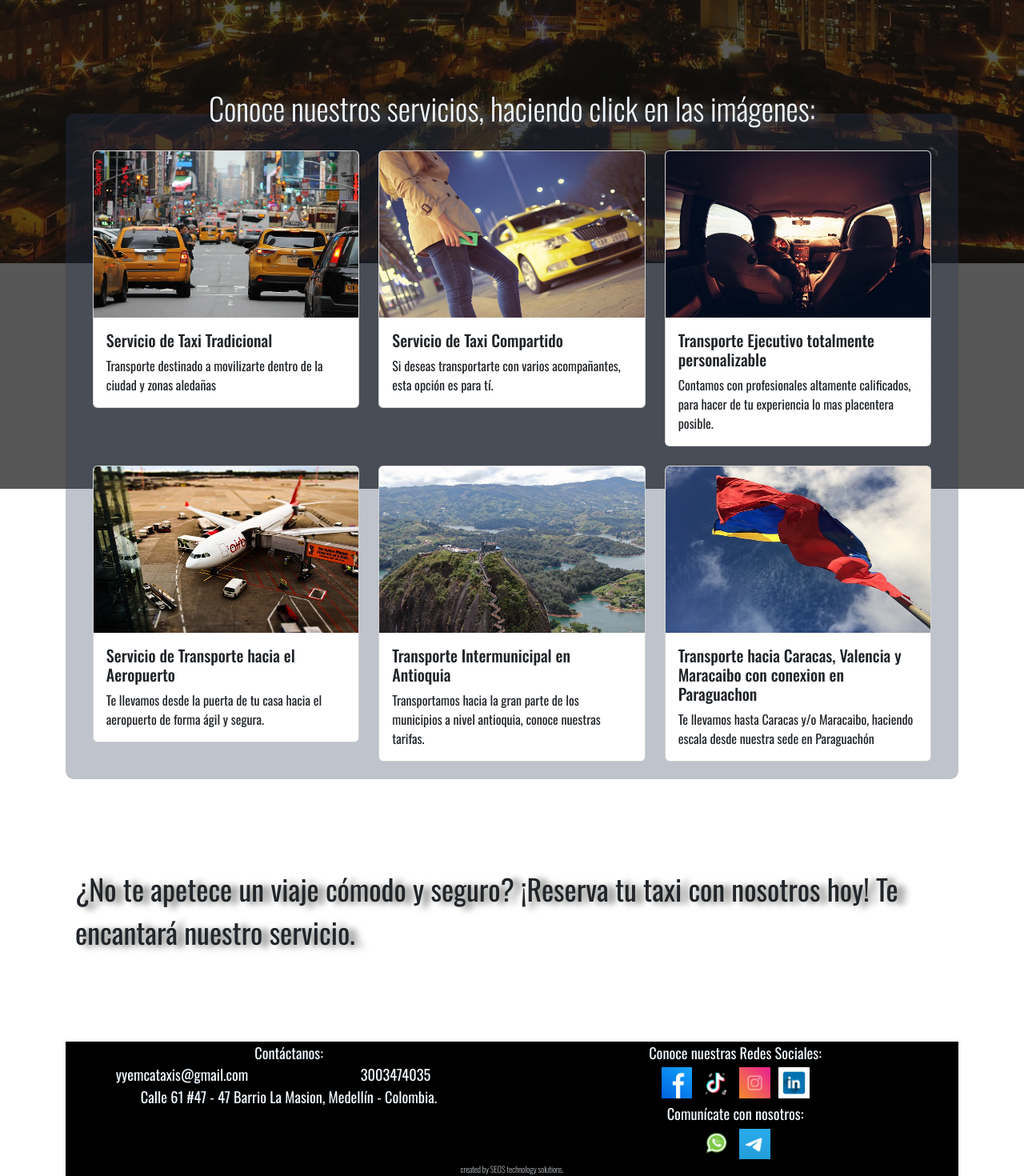
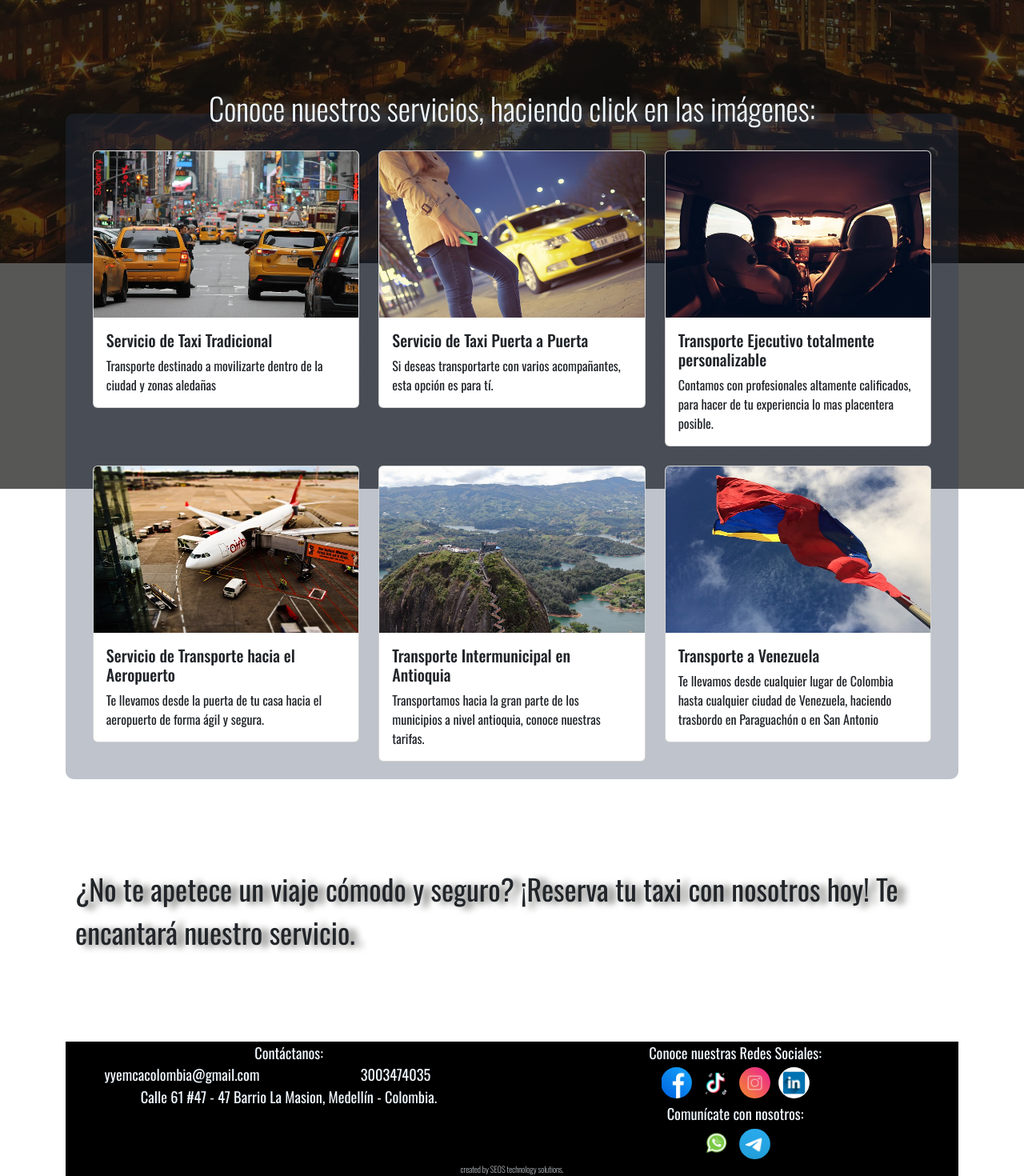
Before and after one commit to OSNAIDER2022/YYEMCA, a React (Create React App) app in the folder yyem-app/: page / in a window 1280 px wide. Shown: the part 637-2107 px from the top of the page at 80% size. Built offline with nearby package versions, Linux system fonts and the light colour scheme; a web font is replaced by a local one.

Commit message:
feat: Modificaciones UI/UX

```diff
--- a/yyem-app/src/components/Contactos.js
+++ b/yyem-app/src/components/Contactos.js
@@ -8,7 +8,7 @@ function Contactos(){
                 <Col>Contáctanos:</Col>
             </Row>
             <Row>
-                <Col>yyemcataxis@gmail.com</Col>
+                <Col>yyemcacolombia@gmail.com</Col>
                 <Col>3003474035</Col>
             </Row>
             <Row>
--- a/yyem-app/src/components/Portafolio.js
+++ b/yyem-app/src/components/Portafolio.js
@@ -19,7 +19,7 @@ function Portafolio() {
           <Modal {...props} aria-labelledby="contained-modal-title-vcenter" size='xl' className='b'>
             <Modal.Header closeButton >
               <Modal.Title id="contained-modal-title-vcenter">
-                Conoce nuestra lista de Precios!!
+                Negocia el costo de tu viaje!!
               </Modal.Title>
             </Modal.Header>
             <Modal.Body>
--- a/yyem-app/src/css/RedesSociales.css
+++ b/yyem-app/src/css/RedesSociales.css
@@ -4,7 +4,7 @@
 .redes_sociales{
 
     height:calc(6vh + 0.1vmin);
-    border-radius: 10%;
+    border-radius: 50%;
     padding: 1%;
 
 }
--- a/yyem-app/src/img/portafolio/datos_portafolio.js
+++ b/yyem-app/src/img/portafolio/datos_portafolio.js
@@ -18,7 +18,7 @@ import lista_precios from './lista_precios'
     },
     {
         'imagen': taxi_compartido,
-        'titulo': 'Servicio de Taxi Compartido',
+        'titulo': 'Servicio de Taxi Puerta a Puerta',
         'descripcion': 'Si deseas transportarte con varios acompañantes, esta opción es para tí.',
         'id_lista':lista_precios.transporteCompartido
 
@@ -55,8 +55,8 @@ import lista_precios from './lista_precios'
     // },
     {
         'imagen': venezuela,
-        'titulo': 'Transporte hacia Caracas, Valencia y Maracaibo con conexion en Paraguachon',
-        'descripcion': 'Te llevamos hasta Caracas y/o Maracaibo, haciendo escala desde nuestra sede en Paraguachón',
+        'titulo': 'Transporte a Venezuela',
+        'descripcion': 'Te llevamos desde cualquier lugar de Colombia hasta cualquier ciudad de Venezuela, haciendo trasbordo en Paraguachón o en San Antonio',
         'id_lista':lista_precios.transporteAVenezuela
     }
    ]
--- a/yyem-app/src/img/redes_sociales/datos_redes.js
+++ b/yyem-app/src/img/redes_sociales/datos_redes.js
@@ -35,7 +35,7 @@ const datos_redesSociales = [
         'imagen':whatsapp,
         'titulo':'',
         'descripcion':'',
-        'url':'https://api.whatsapp.com/send/?phone=573213891461&text=Bienvenido+a+YYEMCA&app_absent=0'
+        'url':'https://api.whatsapp.com/send/?phone=573003474035&text=Hola+quiero+recibir+mas+informacion+sobre+sus+servicios&app_absent=0'
     },
     {
         'imagen':telegram,
```
